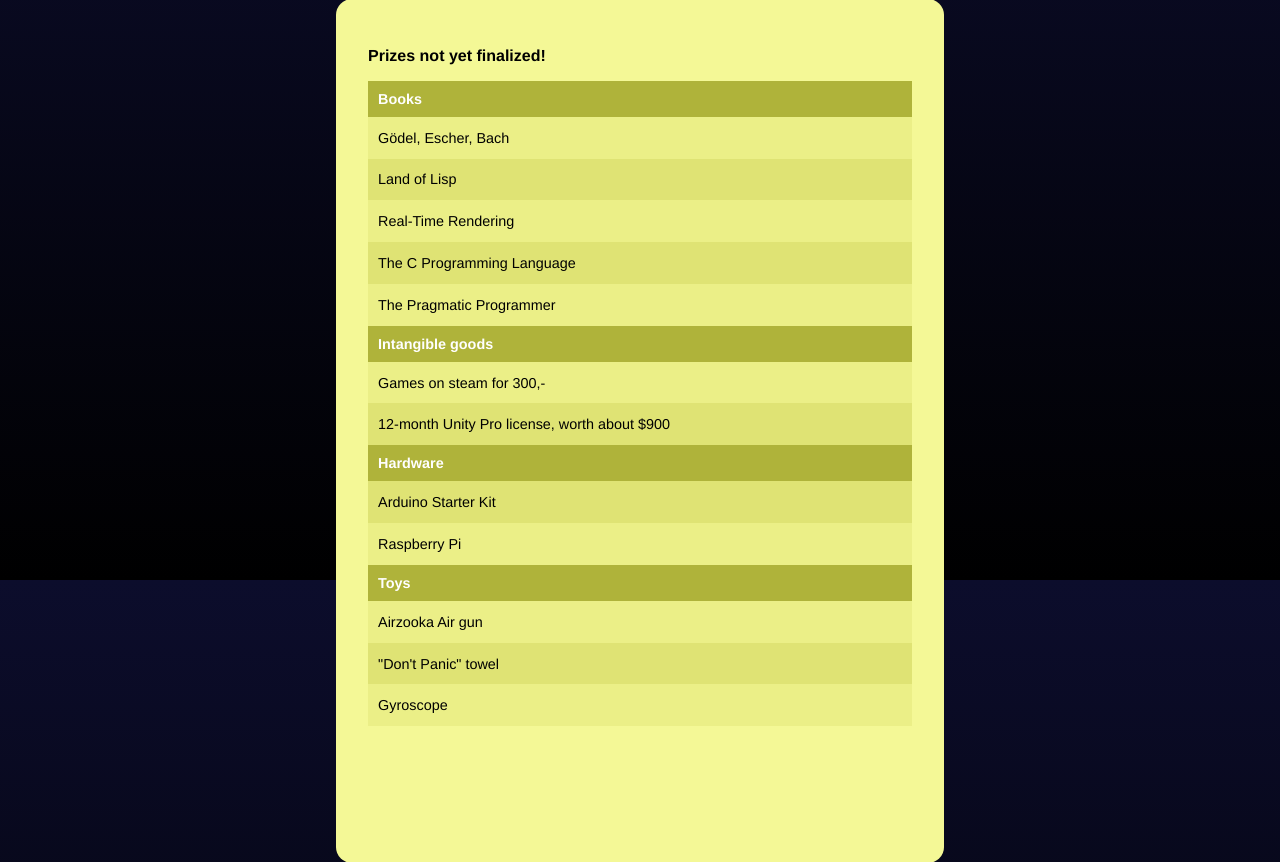
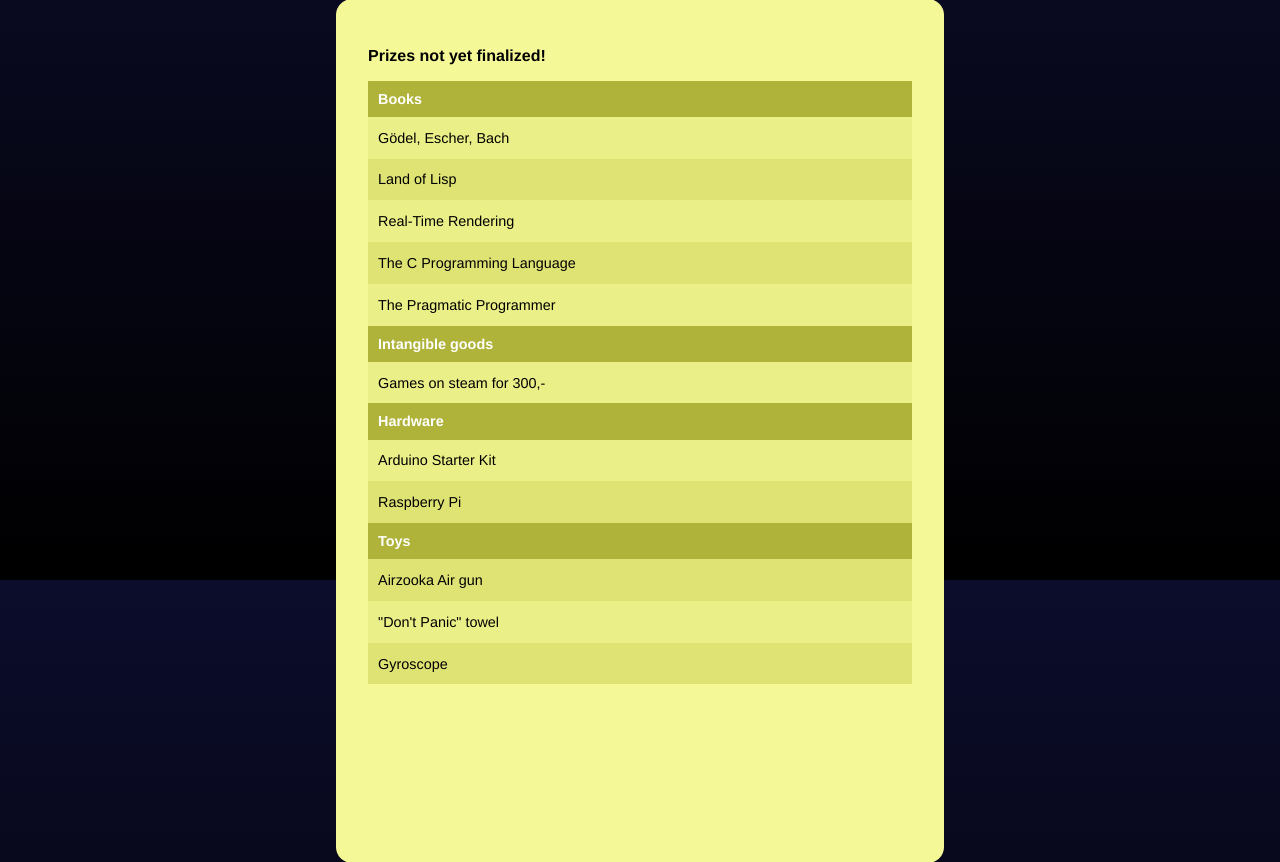
Before and after one commit to kristebo/SonenGameJam, a PHP site: page /prizes/ in a window 1280 px wide. Shown: the part 220-1082 px from the top of the page. Run offline with PHP 8.4, Linux system fonts and the light colour scheme.

Commit message:
removed unity pro license

```diff
--- a/prizes/index.php
+++ b/prizes/index.php
@@ -13,7 +13,6 @@
 
 			<th><strong>Intangible goods</strong></th>
 			<tr><td><a href='http://store.steampowered.com/'>Games on steam for 300,-</a></td></tr>
-			<tr><td><a href='https://store.unity3d.com/products/subscription'>12-month Unity Pro license, worth about $900</a></td></tr>
 
 			<th><strong>Hardware</strong></th>
 			<tr><td><a href='http://arduino.cc/en/Main/ArduinoStarterKit'>Arduino Starter Kit</a></td></tr>
```
